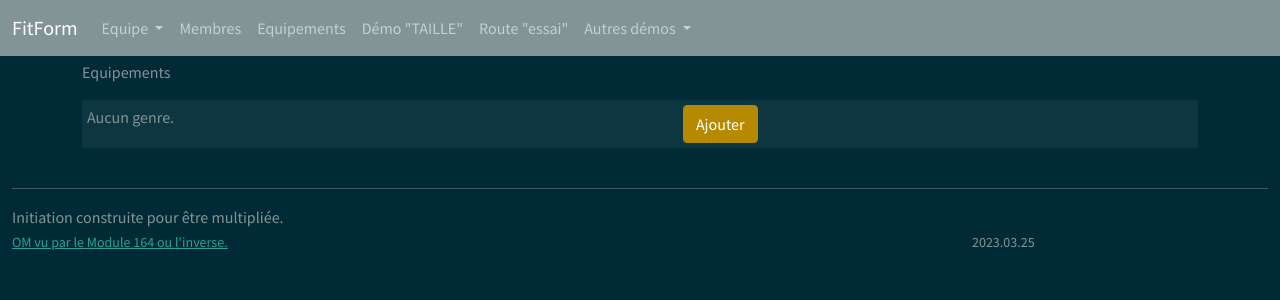
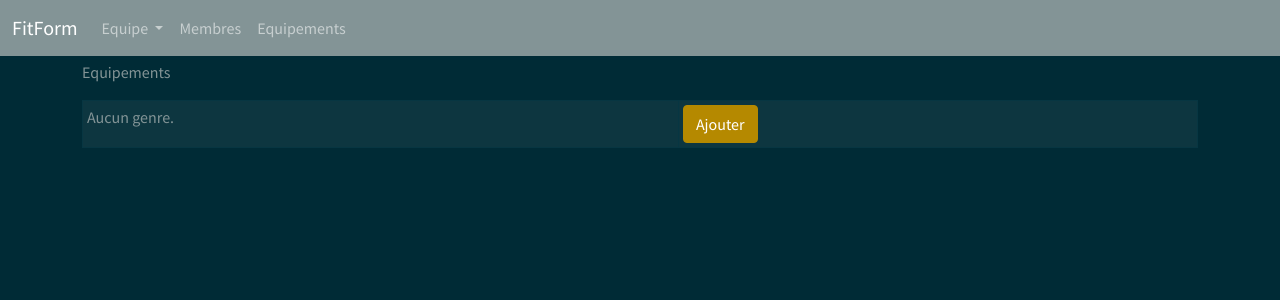
Before and after one commit to JoaoCerqueiraDaCosta/CERQUEIRA_JOAO_INFO1b_SALLE_DE_FITNESS_164_V3TABLES, a Python web app: template APP_FILMS_164/templates/equipements/equipements_afficher.html in a window 1280 px wide. Shown: the top 300 px of the page. Run offline with Jinja, Linux system fonts and the light colour scheme; the template is opened without the code that fills it, so the values that code supplies are empty.

Commit message:
modificatiosn

```diff
--- a/APP_FILMS_164/templates/base.html
+++ b/APP_FILMS_164/templates/base.html
@@ -3,27 +3,26 @@
 <head>
 	<meta charset="UTF-8">
 	<meta name="viewport" content="width=device-width, initial-scale=1, shrink-to-fit=no">
-	<title>{% block title %}Mon beau projet{% endblock %}</title>
+	<title>{% block title %}Projet Fitness{% endblock %}</title>
 
-	<!-- Bootstrap CSS en local -->
-	<!-- OM 2020.05.04 OM JE PREFERE GARDER MES FICHIERS CSS ET JS DANS UN REPERTOIRE "EN LOCAL"
-        SINON ON EST TOUJOURS DEPENDANT D'UNE LIAISON A L'INTERNET. -->
-	<!-- jQuery first, then Popper.js, then Bootstrap JS -->
 	<script src="{{ url_for('static', filename='js/jquery.slim.min.js') }}"></script>
 	<script src="{{ url_for('static', filename='js/popper.min.js') }}"></script>
 	<script src="{{ url_for('static', filename='bootstrap-5.0.0-beta2-dist/js/bootstrap.min.js') }}"></script>
 
-	<!-- Stylesheets en local -->
-	<!-- https://bootswatch.com/solar/-->
 	<link rel="stylesheet" type="text/css" href="{{ url_for('static', filename='bootswatch-4/solar/bootstrap.min.css') }}">
-	<!-- https://bootswatch.com/darkly/ -->
-<!--	 <link rel="stylesheet" type="text/css" href="{{ url_for('static', filename='bootswatch-4/darkly/bootstrap.min.css') }}">-->
-	<!--	https://bootswatch.com/cyborg/-->
-<!--	<link rel="stylesheet" type="text/css" href="{{ url_for('static', filename='bootswatch-4/cyborg/bootstrap.min.css') }}">-->
-	<!-- https://bootswatch.com/superhero/ -->
-<!--	<link rel="stylesheet" type="text/css" href="{{ url_for('static', filename='bootswatch-4/superhero/bootstrap.min.css') }}">-->
-	<!-- https://flask.palletsprojects.com/en/1.1.x/patterns/favicon/ -->
 	<link rel="shortcut icon" href="{{ url_for('static', filename='favicon.ico') }}">
+
+	<style>
+		.img{background-position: center;background-size: cover;height:100%; min-height: 100%;background-position: center;background-repeat: no-repeat;background-attachment: fixed;}
+		.img1{background-image: url("https://i0.wp.com/cdn.luxe.net/wp-content/uploads/2017/01/02235928/American-Copper-Gym-Luxe.jpg?ssl=1");}
+		.img2{background-image: url("https://images.midilibre.fr/api/v1/images/view/5eb64afd3e45466e393d2d23/large/image.jpg?v=1");}
+
+		.textabout{margin:5%;text-align: center;}
+		.text {color: white;font-size: 20px;position: absolute;top: 50%;left: 50%;-webkit-transform: translate(-50%, -50%);-ms-transform: translate(-50%, -50%);transform: translate(-50%, -50%);text-align: center;}
+		.middle {position: absolute;top: 50%;left: 50%;transform: translate(-50%, -50%);text-align: center;font-size: clamp(3rem, 4vw, 7rem);color: white;}
+		.middle2 {position: absolute;top: 165%;left: 50%;transform: translate(-50%, -50%);text-align: center;font-size: clamp(3rem, 4vw, 7rem);color: white;}
+
+	</style>
 
 	{% block head %}
 	{% endblock %}
@@ -38,7 +37,7 @@
 <div class="container">
 	<nav class="navbar fixed-top navbar-expand-lg navbar-dark bg-secondary">
 		<div class="container-fluid">
-			<a class="navbar-brand" href="{{ url_for('mapageprincipale') }}">FitForm</a>
+			<a class="navbar-brand" href="{{ url_for('mapageprincipale') }}">FitForm</a >
 			<button class="navbar-toggler" type="button" data-bs-toggle="collapse" data-bs-target="#navbarNavDarkDropdown" aria-controls="navbarNavDarkDropdown" aria-expanded="false" aria-label="Toggle navigation">
 				<span class="navbar-toggler-icon"></span>
 			</button>
@@ -58,23 +57,6 @@
 					<li class="nav-item">
 						<a class="nav-link" href="{{ url_for('personnes_taille_dict') }}">Equipements</a>
 					</li>
-					<li class="nav-item">
-						<a class="nav-link" href="{{ url_for('personnes_taille_dict') }}">Démo "TAILLE"</a>
-					</li>
-					<li class="nav-item">
-						<a class="nav-link" href="{{ url_for('route_hommage_a_u_x_V_ictim_es_du_monstre_du_mod_1_6_4') }}">Route "essai"</a>
-					</li>
-					<li class="nav-item dropdown">
-						<a class="nav-link dropdown-toggle" href="#" id="navbarDarkDropdownMenuLink" role="button" data-bs-toggle="dropdown" aria-expanded="false">
-							Autres démos
-						</a>
-						<ul class="dropdown-menu dropdown-menu-dark" aria-labelledby="navbarDarkDropdownMenuLink">
-							<li><a class="dropdown-item" href="{{ url_for('index') }}">Démo index (sans template)</a></li>
-							<li><a class="dropdown-item" href="404.html">404</a></li>
-							<li><a class="dropdown-item" href="{{ url_for('mon_premier_wtform') }}">Essai form</a></li>
-							<li><a class="dropdown-item" href="{{ url_for('demo_select_wtf') }}">Essai DROPDOWN</a></li>
-						</ul>
-					</li>
 				</ul>
 			</div>
 		</div>
@@ -88,6 +70,5 @@
 {% block javascript %}
 
 {% endblock %}
-{% include 'footer.html' %}
 </body>
 </html>
--- a/APP_FILMS_164/templates/footer.html
+++ b/APP_FILMS_164/templates/footer.html
@@ -1,10 +1,2 @@
 <footer class="mt-auto py-2">
-  <div class="container-fluid">
-      <hr class="py-0 bg-light" />
-        <div class="row">
-            <div class="col-md-6">Initiation construite pour être multipliée.<span class="small"><br><a href="https://vogonselectriques.net" target="_blank">OM vu par le Module 164 ou l'inverse.</a></span></div>
-            <div class="col-md-3"></div>
-            <div class="col-md-3 text-right small align-self-end">2023.03.25</div>
-        </div>
-  </div>
 </footer>
```
Also changed, not shown: APP_FILMS_164/equipements/gestion_equipements_crud.py (+7 -7 lines), APP_FILMS_164/templates/home.html (+20 -15 lines).
